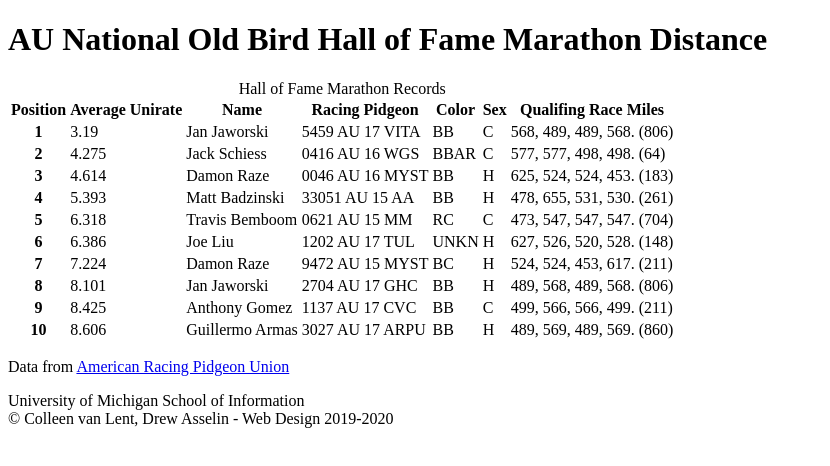
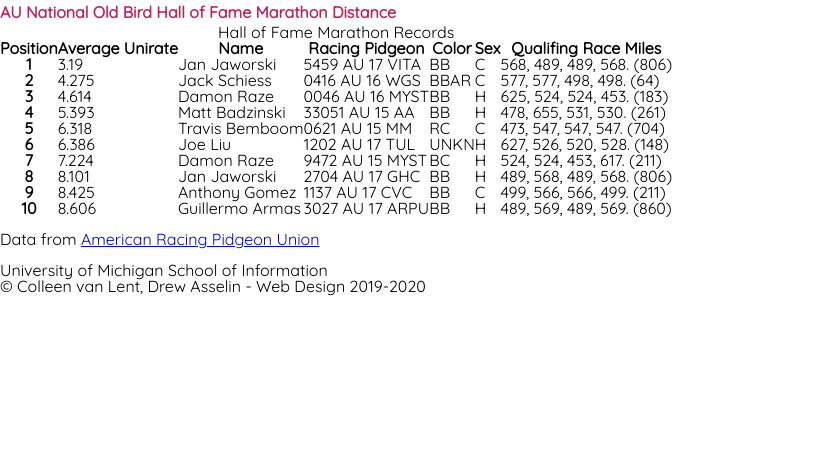
Before and after one commit to hujingc/homework3, a plain HTML site: page index.html in a window 1280 px wide. Shown: the whole page, without its empty margins (0-830 px from the left). Drawn offline with Linux system fonts and the light colour scheme.

Commit message:
add reset

```diff
--- /dev/null
+++ b/css/html5reset.css
@@ -0,0 +1,102 @@
+/*
+html5doctor.com Reset Stylesheet
+v1.6.1
+Last Updated: 2010-09-17
+Author: Richard Clark - http://richclarkdesign.com
+Twitter: @rich_clark
+*/
+
+html, body, div, span, object, iframe,
+h1, h2, h3, h4, h5, h6, p, blockquote, pre,
+abbr, address, cite, code,
+del, dfn, em, img, ins, kbd, q, samp,
+small, strong, sub, sup, var,
+b, i,
+dl, dt, dd, ol, ul, li,
+fieldset, form, label, legend,
+table, caption, tbody, tfoot, thead, tr, th, td,
+article, aside, canvas, details, figcaption, figure,
+footer, header, hgroup, menu, nav, section, summary,
+time, mark, audio, video {
+    margin:0;
+    padding:0;
+    border:0;
+    outline:0;
+    font-size:100%;
+    vertical-align:baseline;
+    background:transparent;
+}
+
+body {
+    line-height:1;
+}
+
+article,aside,details,figcaption,figure,
+footer,header,hgroup,menu,nav,section {
+    display:block;
+}
+
+nav ul {
+    list-style:none;
+}
+
+blockquote, q {
+    quotes:none;
+}
+
+blockquote:before, blockquote:after,
+q:before, q:after {
+    content:'';
+    content:none;
+}
+
+a {
+    margin:0;
+    padding:0;
+    font-size:100%;
+    vertical-align:baseline;
+    background:transparent;
+}
+
+/* change colours to suit your needs */
+ins {
+    background-color:#ff9;
+    color:#000;
+    text-decoration:none;
+}
+
+/* change colours to suit your needs */
+mark {
+    background-color:#ff9;
+    color:#000;
+    font-style:italic;
+    font-weight:bold;
+}
+
+del {
+    text-decoration: line-through;
+}
+
+abbr[title], dfn[title] {
+    border-bottom:1px dotted;
+    cursor:help;
+}
+
+table {
+    border-collapse:collapse;
+    border-spacing:0;
+}
+
+/* change border colour to suit your needs */
+hr {
+    display:block;
+    height:1px;
+    border:0;
+    border-top:1px solid #cccccc;
+    margin:1em 0;
+    padding:0;
+}
+
+input, select {
+    vertical-align:middle;
+}
--- /dev/null
+++ b/css/styles.css
@@ -0,0 +1,20 @@
+html {
+    font-family: 'Quicksand', sans-serif;
+}
+
+h1 {
+    size: 2em;
+    line-height: 1.5;
+    color: #c12258;
+}
+
+p {
+    color: black;
+    size: 18px;
+    padding-top: 15px;
+}
+
+a {
+    size: 18px;
+    color: c12258;
+}
--- a/index.html
+++ b/index.html
@@ -3,6 +3,9 @@
   <head>
     <meta charset="UTF-8">
     <title>AU National Old Bird Hall of Fame Marathon Distance</title>
+    <link rel="stylesheet" href="https://fonts.googleapis.com/css?family=Quicksand&display=swap">
+    <link rel="stylesheet" href="css/html5reset.css">
+    <link rel="stylesheet" href="css/styles.css">
   </head>
   <!-- ***************************************
   * Tips!
```
